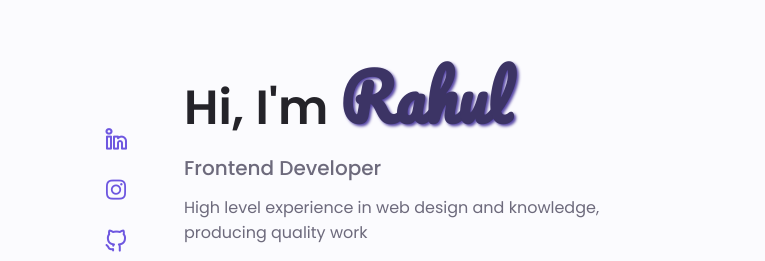
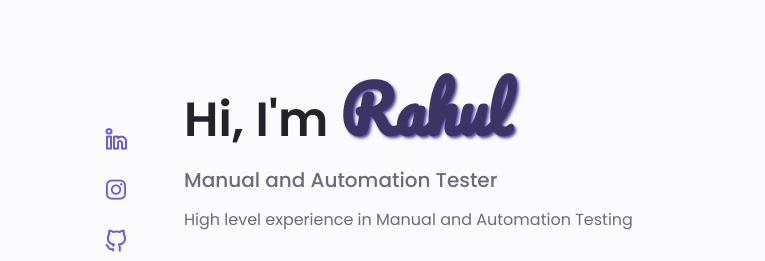
Before and after one commit to RahulRaut03/Portfolio, a plain HTML site: page index.html in a window 1280 px wide. Shown: the part 144-405 px from the top of the page, 0-765 px from the left. Drawn offline with nearby package versions, Linux system fonts and the light colour scheme; no server answers.

Commit message:
Changes till about tab

```diff
--- a/index.html
+++ b/index.html
@@ -94,7 +94,7 @@
                         <a href="https://www.instagram.com/tineshwar_singh/" target="_blank" class="home_social-icon">
                             <i class="uil uil-instagram"></i>
                         </a>
-                        <a href="https://github.com/tineshwar-singh" target="_blank" class="home_social-icon">
+                        <a href="https://github.com/RahulRaut03" target="_blank" class="home_social-icon">
                             <i class="uil uil-github-alt"></i>
                         </a>
                     </div>
@@ -119,8 +119,8 @@
                         <h1 class="home_title">Hi, I'm
                             <span class="tinesh">Rahul</span>
                         </h1>
-                        <h3 class="home_subtitle">Frontend Developer</h3>
-                        <p class="home_description">High level experience in web design and knowledge, producing quality work</p>
+                        <h3 class="home_subtitle">Manual and Automation Tester</h3>
+                        <p class="home_description">High level experience in Manual and Automation Testing</p>
                         <a href="#contact" class="button button-flex">
                             Contact Me <i class="uil uil-message button_icon"></i>
                         </a>
```
